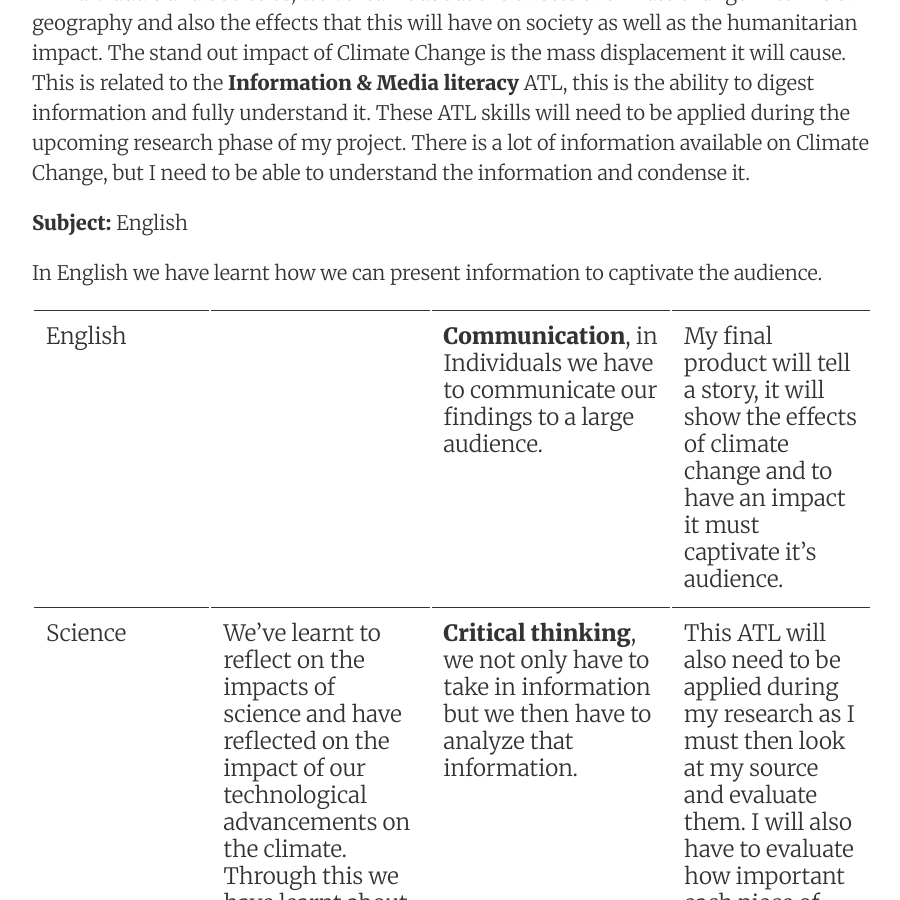
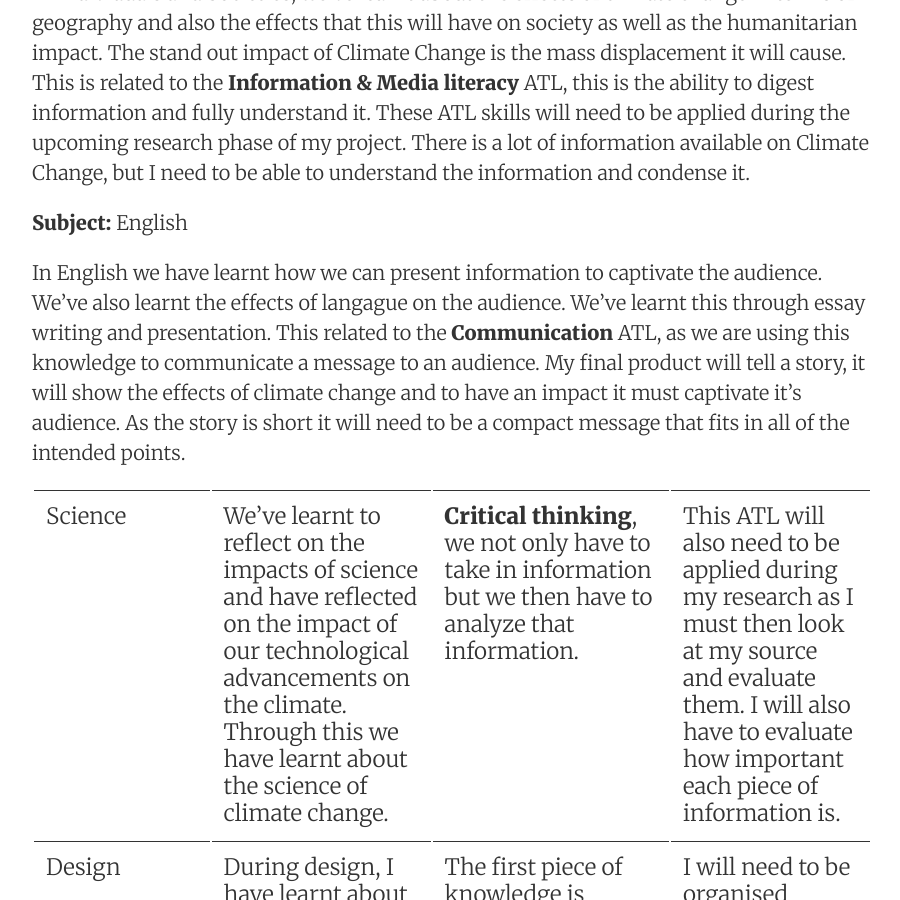
Before and after one commit to sampoder/climatator, a Jekyll site: the page built from journal/_posts/2020-09-10-prior-knowledge.md, in a window 1280 px wide and 900 px high, scrolled down 376 px. Shown: the whole window, without its empty margins (188-1088 px from the left). Built offline with Jekyll 4.4.1, drawn with Linux system fonts in a browser that asks for light colours.

Commit message:
Update 2020-09-10-prior-knowledge.md

```diff
--- a/journal/_posts/2020-09-10-prior-knowledge.md
+++ b/journal/_posts/2020-09-10-prior-knowledge.md
@@ -13,11 +13,9 @@ In Individuals and Societies, we've learnt about the effects of climate change i
 
 **Subject:** English
 
-In English we have learnt how we can present information to captivate the audience.
+In English we have learnt how we can present information to captivate the audience. We've also learnt the effects of langague on the audience. We've learnt this through essay writing and presentation. This related to the **Communication** ATL, as we are using this knowledge to communicate a message to an audience. My final product will tell a story, it will show the effects of climate change and to have an impact it must captivate it’s audience. As the story is short it will need to be a compact message that fits in all of the intended points.
 
 
-
-| English                                                      |  | **Communication**, in Individuals we have to communicate our findings to a large audience. | My final product will tell a story, it will show the effects of climate change and to have an impact it must captivate it’s audience. |
 | Science                                                      | We’ve learnt to reflect on the impacts of science and have reflected on the impact of our technological advancements on the climate. Through this we have learnt about the science of climate change. | **Critical thinking**, we not only have to take in information but we then have to analyze that information. | This ATL will also need to be applied during my research as I must then look at my source and evaluate them. I will also have to evaluate how important each piece of information is. |
 | Design                                                       | During design, I have learnt about the product design cycle and how to structure the creation of a product. I have also learnt specific manufacturing techniques such as laser cutting and 3d printing. | The first piece of knowledge is related to the **organisation** ATL, by learning it I better know how to structure my process. The second piece of information is related to the **creative thinking** ATL, as these are all creative ways to manufacture products. | I will need to be organised during the process as it is a large project that I am undertaking with strict deadlines. Applying my organisation skills will allow me to stay on to top of the task. I will have to apply creative thinking to come up with a unique product that people find fun and interesting. |
 | Music                                                        | In Music, we have learnt about creating immersive sound experiences and matching the sounds to the surroundings. | This is related to the ATL of **Transfer**, as it involves transferring my musical knowledge and applying it to build on top of a project. | I will need to use this ATL a lot during this process as the knowledge that I will be applying will come from many different subjects so bringing them together cohesively will be important. |
```
